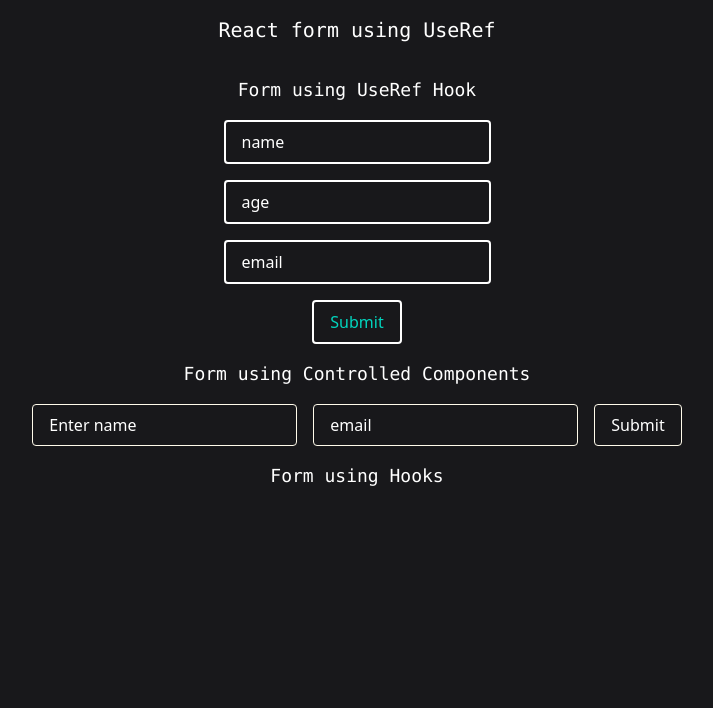
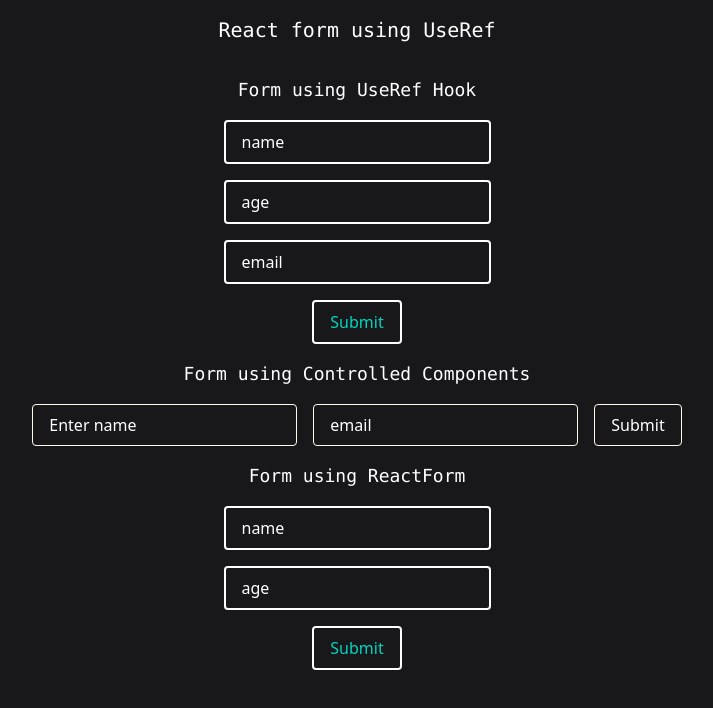
Before and after one commit to coder-Rishi05/React-Forms, a React (Vite) app in the folder react-forms/: page / in a window 1280 px wide. Shown: the top 708 px of the page, without its empty margins (283-996 px from the left). Built offline with nearby package versions, Linux system fonts and the light colour scheme.

Commit message:
completed react hook form

```diff
--- /dev/null
+++ b/package.json
@@ -0,0 +1,5 @@
+{
+  "dependencies": {
+    "react-hook-form": "^7.61.1"
+  }
+}
--- a/react-forms/src/Components/Hooks.jsx
+++ b/react-forms/src/Components/Hooks.jsx
@@ -1,11 +1,63 @@
+import { useForm } from "react-hook-form";
+
 const Hooks = () => {
+  const { register, handleSubmit } = useForm();
+  // console.log(register())
+
   return (
     <div>
       <h2 className="text-lg text-center text-white font-mono p-4">
-        Form using Hooks
+        Form using ReactForm
       </h2>
+      <form
+        onSubmit={handleSubmit((data) => console.log(data))}
+        className="flex gap-4 flex-col items-center"
+        action=""
+      >
+        <input
+          {...register("name")}
+          type="text"
+          placeholder="name"
+          className="border-2 text-teal-400 border-white rounded-sm  placeholder:text-white px-4 py-2 "
+        />
+        <input
+          {...register("email")}
+          type="age"
+          placeholder="age"
+          className="border-2 text-teal-400 border-white rounded-sm  placeholder:text-white px-4 py-2 "
+        />
+        <input
+          className="border-2 text-teal-400 border-white rounded-sm  cursor-pointer px-4 py-2 "
+          type="submit"
+        />
+      </form>
     </div>
   );
 };
 
 export default Hooks;
+
+{
+  /*
+from react hook form we get useForm() which gives us register.
+the register have four values byDefault name, onblur(), onchange() and ref.
+
+we need to pass the register to every input field with name to use its properties.
+ex :  <input {...register('name')}
+          type="age"
+          placeholder="age"
+          className="border-2 text-teal-400 border-white rounded-sm  placeholder:text-white px-4 py-2 "
+        />
+
+        useForm also have handleSubmit() function. This can be used on form and it gives us the values of the forms.
+        ex :
+
+          <form
+        onSubmit={handleSubmit((data) => console.log(data))}
+        className="flex gap-4 flex-col items-center"
+        action=""
+       / >
+
+
+*/
+}
```
Also changed, not shown: 1 other file (tests, documents, lock files or other folders).
